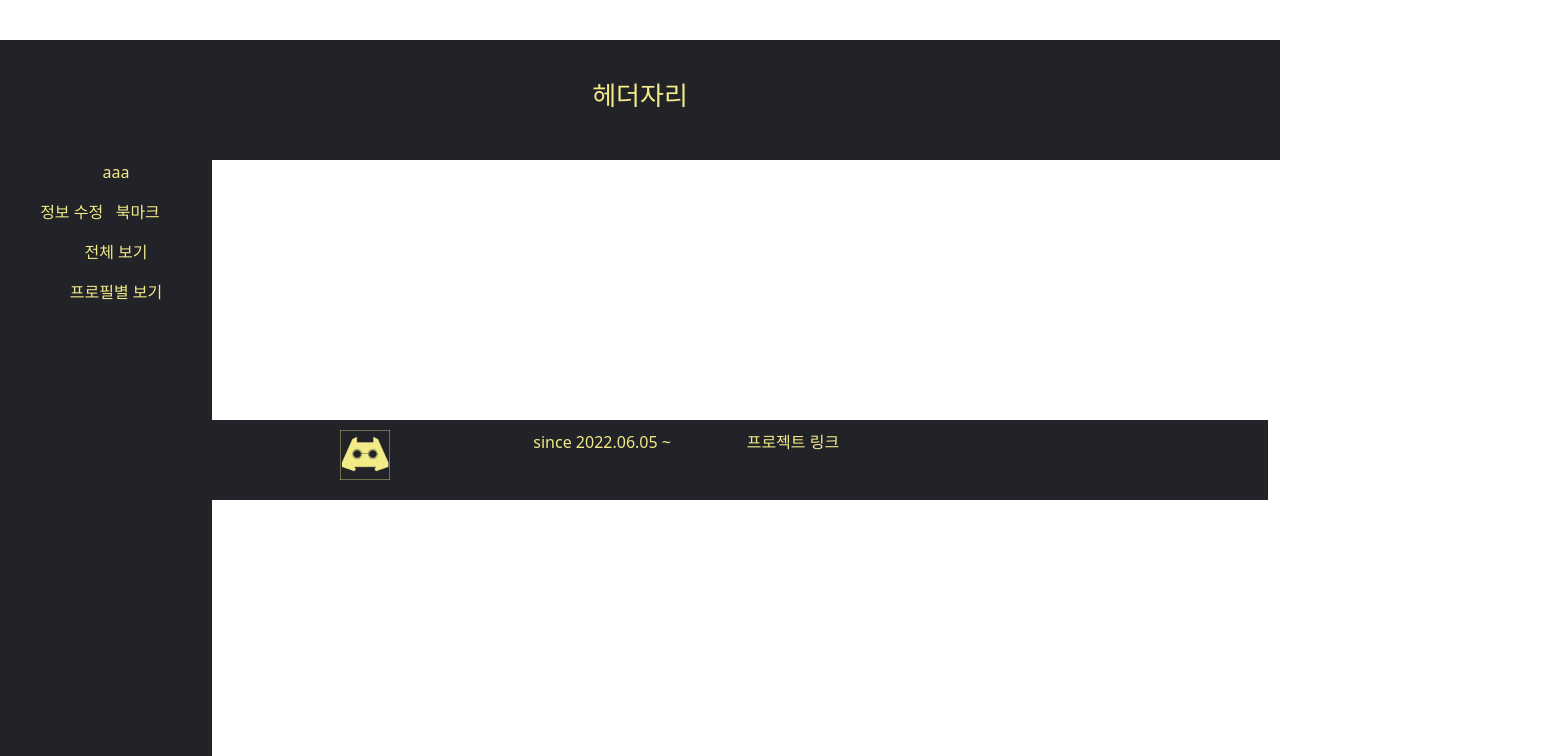
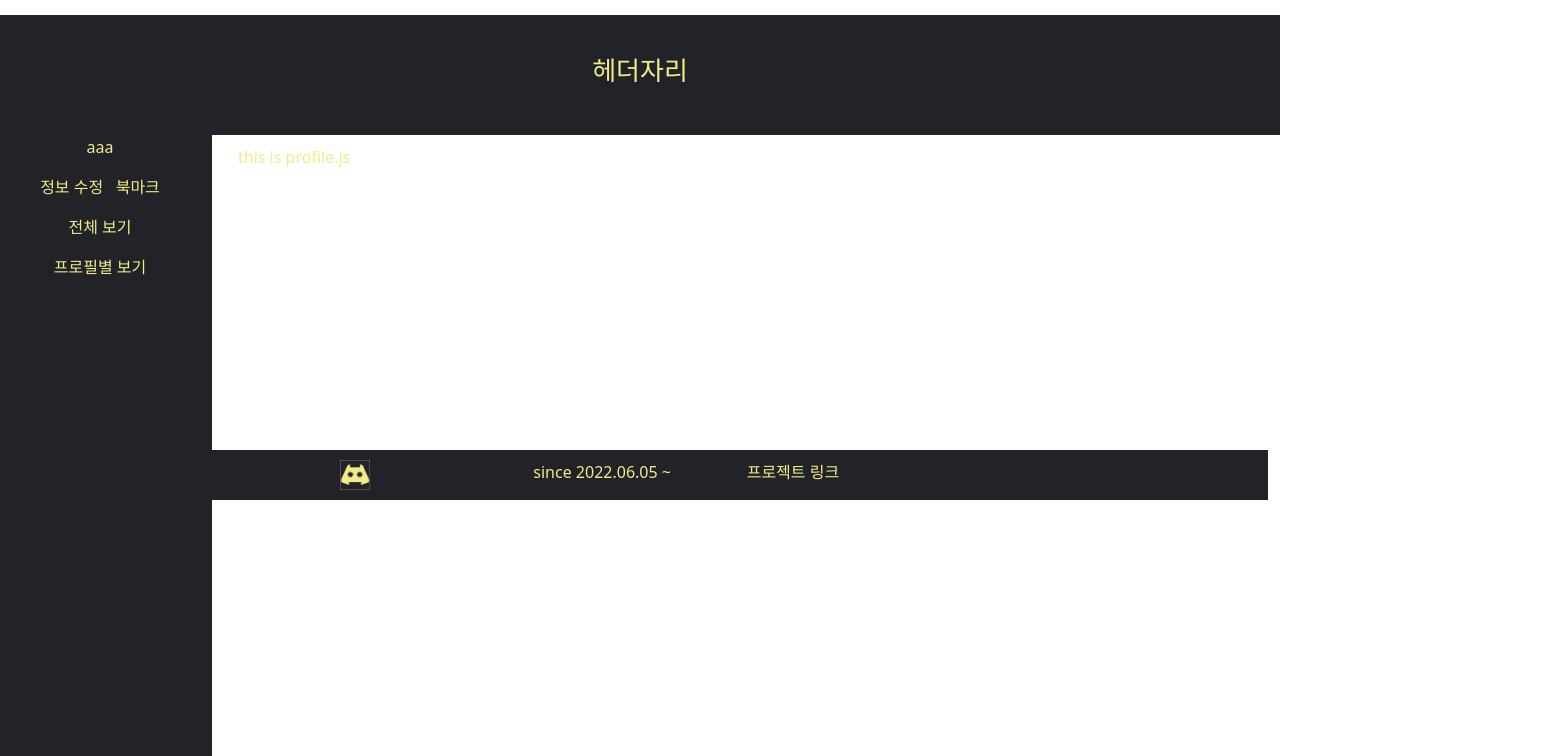
Before and after one commit to innjie/bookshelf, a React (Create React App) app in the folder front/: page /view/profile in a window 1280 px wide. Shown: the part 300-1056 px from the top of the page, 1542 px wide, since content can reach past the window. Built offline with nearby package versions, Linux system fonts and the light colour scheme; no server answers.

Commit message:
[add] profile

```diff
--- a/front/package.json
+++ b/front/package.json
@@ -13,6 +13,7 @@
     "react": "^18.1.0",
     "react-bootstrap": "^2.4.0",
     "react-dom": "^18.1.0",
+    "react-router-dom": "^5.3.3",
     "react-scripts": "5.0.1",
     "web-vitals": "^2.1.4"
   },
--- a/front/src/App.css
+++ b/front/src/App.css
@@ -12,7 +12,13 @@ html, body {
     height: 40vmin;
     pointer-events: none;
 }
+.contents {
+    color : #f2eb88;
+    margin-left: 250px;
+    margin-top : 10px;
+    padding : 0;
 
+}
 @media (prefers-reduced-motion: no-preference) {
     .App-logo {
         animation: App-logo-spin infinite 20s linear;
@@ -35,6 +41,7 @@ html, body {
     height : 100%;
     padding-bottom : 80px;
     width : 200px;
+    padding-left : 0;
 }
 .App-link {
     color: #61dafb;
--- a/front/src/App.js
+++ b/front/src/App.js
@@ -5,6 +5,13 @@ import axios from 'axios';
 import Footer from "./statics/Footer";
 import Nav from "./statics/Nav";
 import Header from "./statics/Header";
+import Profile from "./pages/Profile";
+import {
+    BrowserRouter as Router,
+    Switch,
+    Route,
+    Link, BrowserRouter
+} from 'react-router-dom';
 
 function App() {
     const [hello, setHello] = useState('')
@@ -16,14 +23,26 @@ function App() {
     }, []);
 
     return (
-        <div className="App">
-            <Header/>
-            <div className="row">
-                <Nav/>
+        <BrowserRouter>
+            <div className="App">
+                <Header/>
+                <div className="row">
+                    <Nav/>
+                    <div className="contents">
+                        <Switch>
+                            <Route path="/view/profile">
+                                <Profile/>
+                            </Route>
+                        </Switch>
+                    </div>
                     <Footer/>
+                </div>
+
+
             </div>
-        </div>
+        </BrowserRouter>
     );
 }
 
+
 export default App;
--- /dev/null
+++ b/front/src/pages/Profile.css
@@ -0,0 +1,3 @@
+p {
+    padding : 0;
+}
--- /dev/null
+++ b/front/src/pages/Profile.js
@@ -0,0 +1,9 @@
+import React, {Component} from "react";
+
+function Profile() {
+    return (
+      <p> this is profile.js</p>
+    );
+}
+
+export default Profile;
--- a/front/src/statics/Footer.css
+++ b/front/src/statics/Footer.css
@@ -1,6 +1,6 @@
 .footer-section {
     width : 100%;
-    height : 80px;
+    height : 50px;
     bottom : 0px;
     position: fixed;
     background-color: #222229;
@@ -13,7 +13,7 @@
     text-align: left;
 }
 .developer_img {
-    width : 50px;
-    height : 50px;
+    width : 30px;
+    height : 30px;
     margin-left : 20px
 }
--- a/front/src/statics/Nav.css
+++ b/front/src/statics/Nav.css
@@ -5,11 +5,15 @@
     background-color : #222229;
     align-content : start;
     height : 100%;
+    padding-left : 0;
 }
 .id-section {
     text-align: center;
     color : #f2eb88;
     padding:0;
+}
+ul {
+    padding-left : 0;
 }
 .content-section {
     align-content: center;
--- a/front/src/statics/Nav.js
+++ b/front/src/statics/Nav.js
@@ -1,7 +1,12 @@
 import React, {Component} from "react";
 import './Nav.css';
 import {Container} from "react-bootstrap";
-
+import {
+    BrowserRouter as Router,
+    Switch,
+    Route,
+    Link
+} from 'react-router-dom';
 function Nav() {
     return (
         <Container fluid>
@@ -13,7 +18,6 @@ function Nav() {
                             aaa
                         </ul>
 
-
                         <ul className="content-section ">
                             <a href="/account/update" className="col-xs-4">정보 수정</a>
                             &nbsp;&nbsp;&nbsp;
@@ -23,7 +27,7 @@ function Nav() {
                     <div className="menu-section">
                         {/*리스트*/}
                         <ul><a href="/view/all">전체 보기</a></ul>
-                        <ul><a href="/view/profile">프로필별 보기</a></ul>
+                        <ul><Link to="/view/profile">프로필별 보기</Link></ul>
                     </div>
                     <div className="banner-section">
                         {/*배너(디스코드)*/}
```
Also changed, not shown: 1 other file (tests, documents, lock files or other folders).
